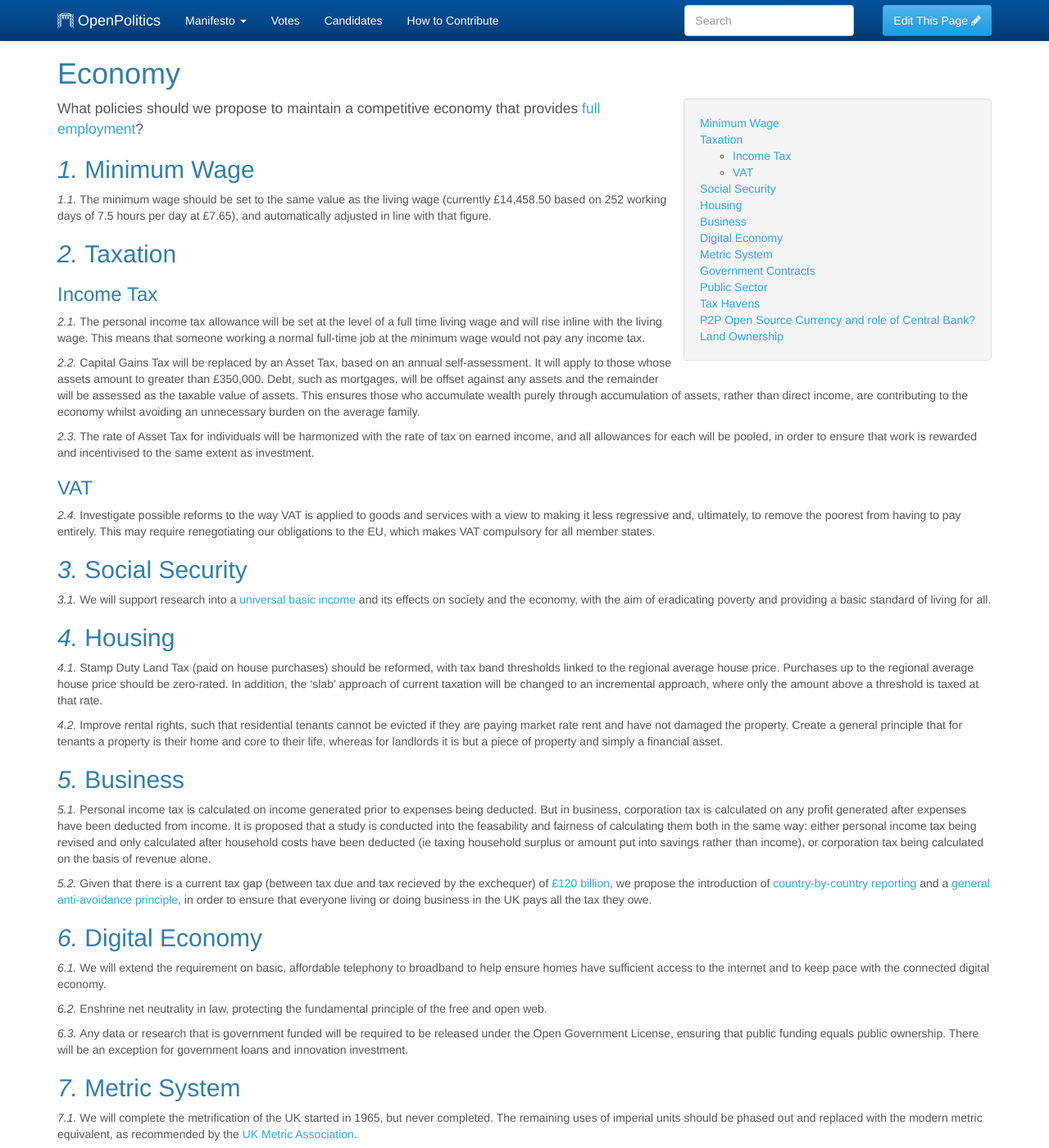
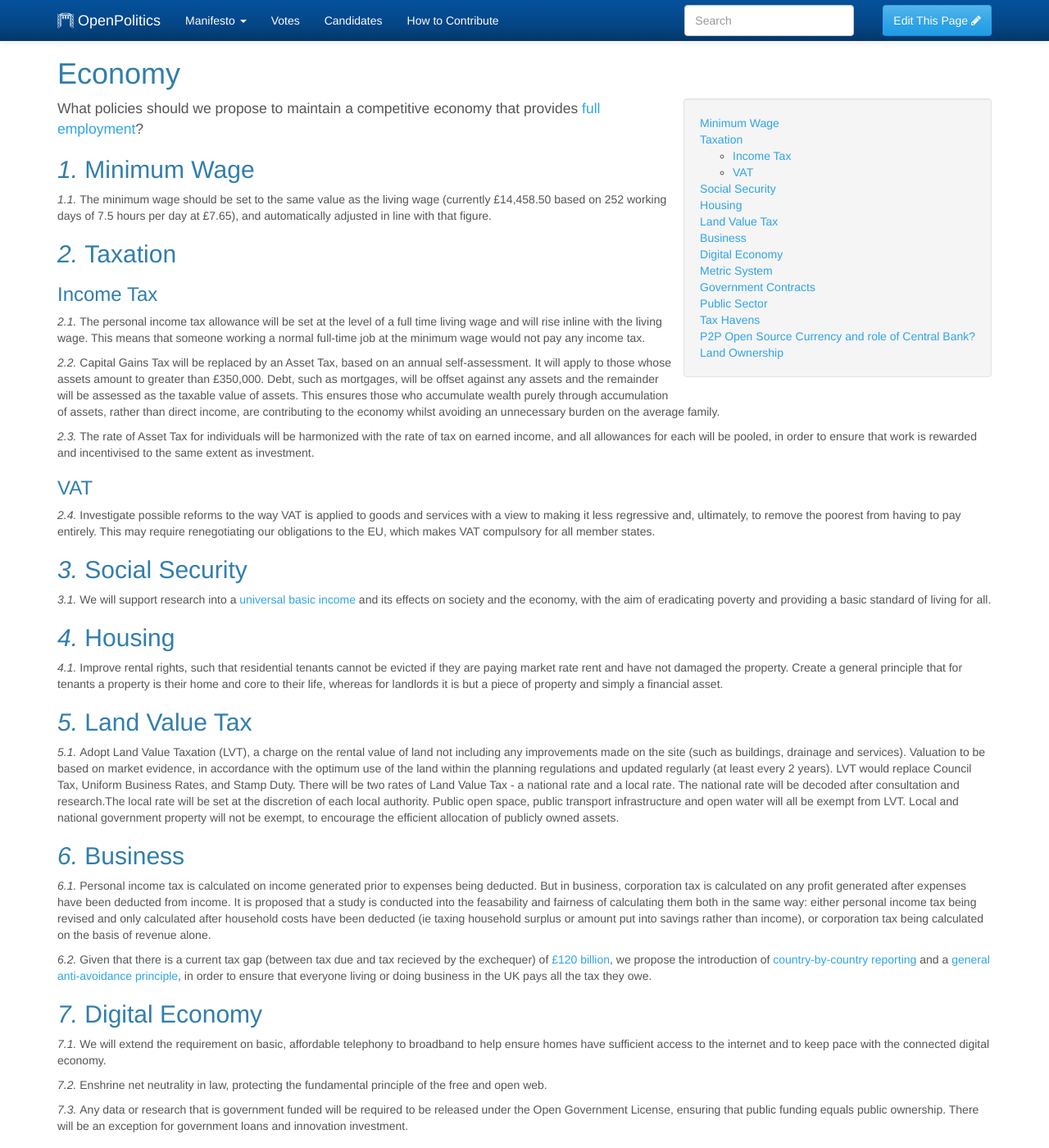
Before and after one commit to openpolitics/manifesto, a Jekyll site: the page built from manifesto/economy.md, in a window 1280 px wide and 1400 px high. Shown: the whole window at 82% size. Built offline with Jekyll 4.4.1, drawn with Linux system fonts in a browser that asks for light colours.

Commit message:
Adopt land value taxation
Relevant sources and benefits of LVT:

- LVT Campaign: http://www.landvaluetax.org/
- Land reform resesarch blog from Andy Wigthman: http://www.andywightman.com/?s=Land+Value+Tax
- A Land Value Tax for England -  http://www.andywightman.com/docs/LVT_england_final.pdf
- Info poster on LVT in Northern Ireland: http://www.nicva.org/sites/default/files/d7content/attachments-articles/land_value_tax.pdf

"LVT is designed to encourage efficient and sustainable usage of land. Owners of derelict and neglected properties pay no less tax
than those who manage their properties better, thus providing an incentive to look after and use land well. Supermarkets and developers would be deterred from “land-banking”, a speculative practice which regularly leaves brownfield land unused and unproductive." - http://www.andywightman.com/docs/LVTREPORT.pdf

"It recognises that the value of land is often not intrinsic, i.e. it is determined by wider factors than the land itself, and therefore the wider community should benefit from increases in land value too. [..] Land Value Tax is very hard to avoid. As long as there is a fully-functioning land information system of ownership, occupation, land use and land values the state can easily tax land owners." - http://www.allofusfirst.org/the-key-ideas/land-for-people/

"Marginal areas revitalised - Economic actitivities are handicapped by distance from the major centres of population. Conventional taxes such as VAT and those on transport fuels cause particular damage to the remoter areas of the country. Land Value Tax, by definition, bears lightly or not at all where land has little or no value, thereby stimulating economic activity away from the centre - it creates what are in effect tax havens exactly where they are most needed." - http://www.landvaluetax.org/what-is-lvt/

It's simple, progressive, and well tested.

```diff
--- a/manifesto/economy.md
+++ b/manifesto/economy.md
@@ -32,9 +32,12 @@ We will support research into a [universal basic income](https://en.wikipedia.or
 
 ## Housing
 
-Stamp Duty Land Tax (paid on house purchases) should be reformed, with tax band thresholds linked to the regional average house price. Purchases up to the regional average house price should be zero-rated. In addition, the 'slab' approach of current taxation will be changed to an incremental approach, where only the amount above a threshold is taxed at that rate.
+Improve rental rights, such that residential tenants cannot be evicted if they are paying market rate rent and have not damaged the property. Create a general principle that for tenants a property is their home and core to their life, whereas for landlords it is but a piece of property and simply a financial asset.
 
-Improve rental rights, such that residential tenants cannot be evicted if they are paying market rate rent and have not damaged the property. Create a general principle that for tenants a property is their home and core to their life, whereas for landlords it is but a piece of property and simply a financial asset.
+## Land Value Tax
+
+Adopt Land Value Taxation (LVT), a charge on the rental value of land not including any improvements made on the site (such
+as buildings, drainage and services). Valuation to be based on market evidence, in accordance with the optimum use of the land within the planning regulations and updated regularly (at least every 2 years). LVT would replace Council Tax,  Uniform Business Rates, and Stamp Duty. There will be two rates of Land Value Tax - a national rate and a local rate. The national rate will be decoded after consultation and research.The local rate will be set at the discretion of each local authority. Public open space, public transport infrastructure and open water will all be exempt from LVT. Local and national government property will not be exempt, to encourage the efficient allocation of publicly owned assets.
 
 ## Business
 
```
